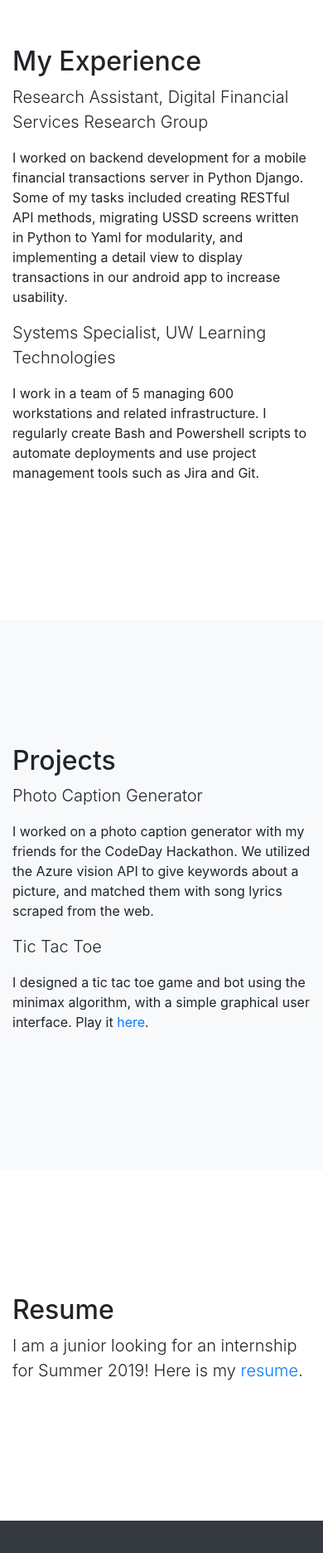
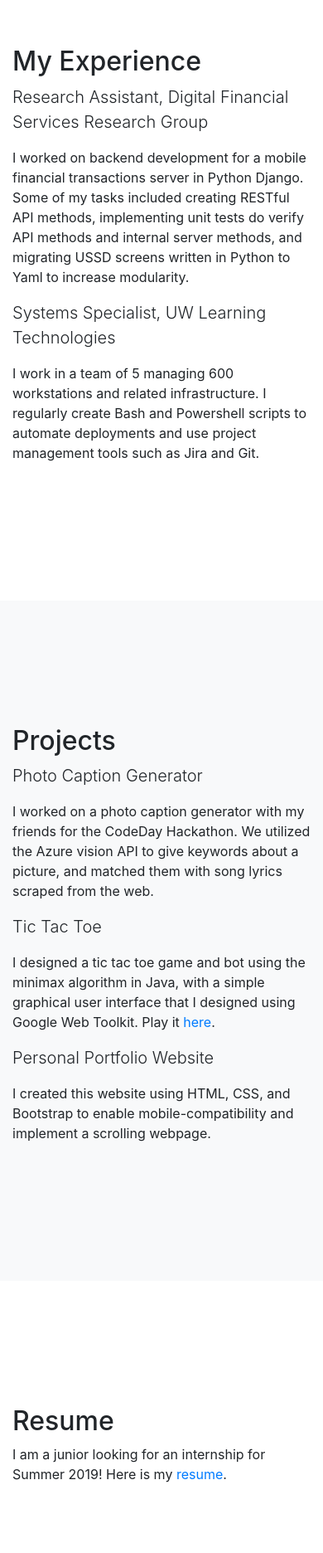
Before and after one commit to pvvemul/pvvemul.github.io, a website with bundled scripts: page index.html in a window 390 px wide. Shown: the part 761-2633 px from the top of the page at 83% size. Built offline with nearby package versions, Linux system fonts and the light colour scheme.

Commit message:
new resume

```diff
--- a/index.html
+++ b/index.html
@@ -71,8 +71,8 @@
           <p class="lead" class="">Research Assistant, Digital Financial Services Research Group</p>
           <p>
             I worked on backend development for a mobile financial transactions server in Python Django. Some of my tasks included
-            creating RESTful API methods, migrating USSD screens written in Python to Yaml for modularity, and implementing a detail view
-            to display transactions in our android app to increase usability.
+            creating RESTful API methods, implementing unit tests do verify API methods and internal server methods,
+            and migrating USSD screens written in Python to Yaml to increase modularity.
           </p>
           <p class="lead">Systems Specialist, UW Learning Technologies</p>
           <p>
@@ -96,8 +96,12 @@
           </p>
           <p class="lead">Tic Tac Toe</p>
           <p>
-            I designed a tic tac toe game and bot using the minimax algorithm, with a simple graphical user interface.
-            Play it <a href=war/WebTicTacToe.html>here</a>.
+            I designed a tic tac toe game and bot using the minimax algorithm in Java, with a simple graphical user interface
+            that I designed using Google Web Toolkit. Play it <a href=war/WebTicTacToe.html>here</a>.
+          </p>
+          <p class="lead">Personal Portfolio Website</p>
+          <p>
+            I created this website using HTML, CSS, and Bootstrap to enable mobile-compatibility and implement a scrolling webpage.
           </p>
         </div>
       </div>
@@ -109,7 +113,7 @@
       <div class="row">
         <div class="col-lg-8 mx-auto">
           <h2>Resume</h2>
-          <p class="lead">I am a junior looking for an internship for Summer 2019! Here is my <a href="Pradyoth Vemulapati Resume.pdf">resume</a>.</p>
+          <p>I am a junior looking for an internship for Summer 2019! Here is my <a href="Pradyoth Vemulapati Resume.pdf">resume</a>.</p>
         </div>
       </div>
     </div>
```
Also changed, not shown: 1 other file.
